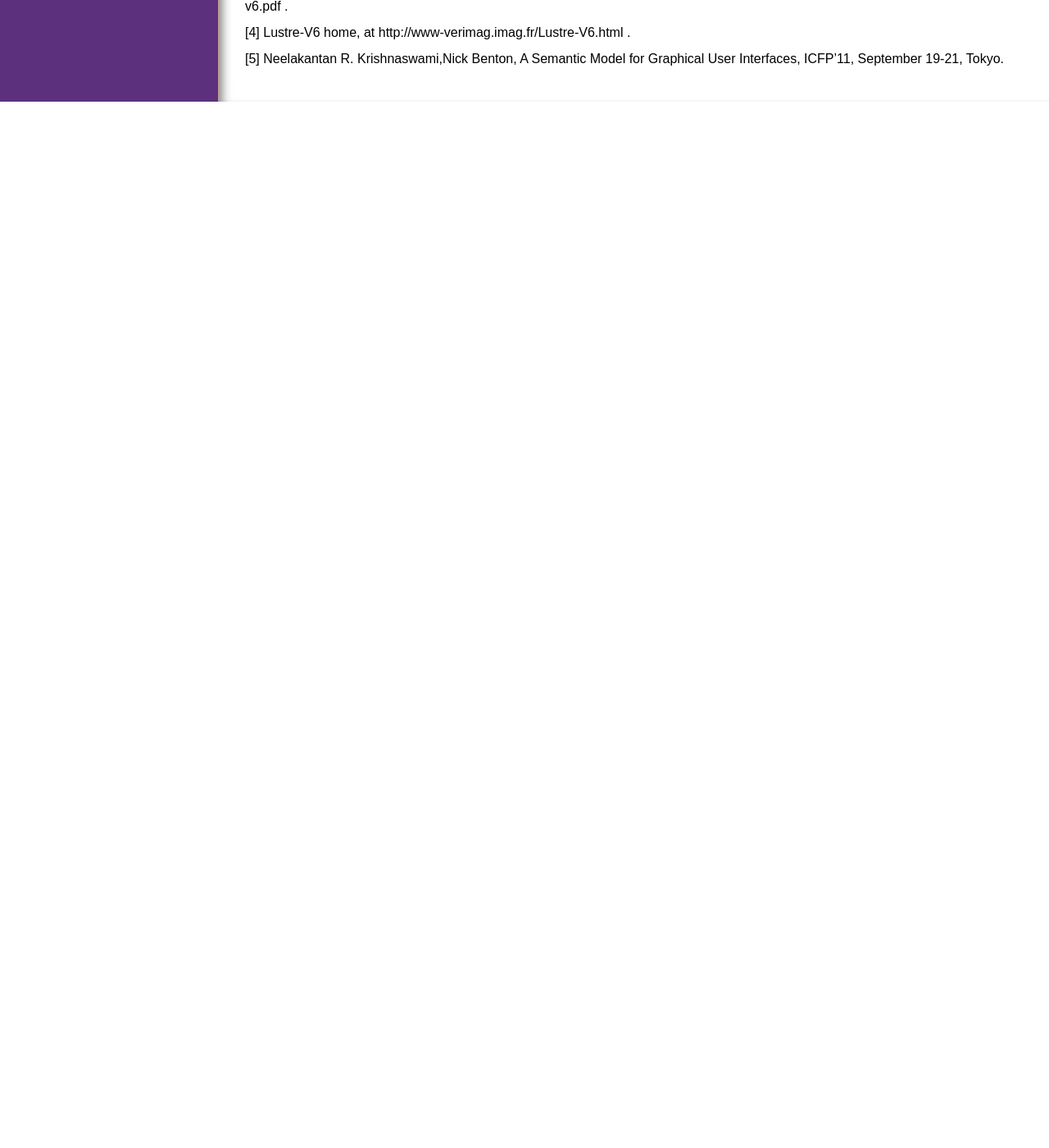
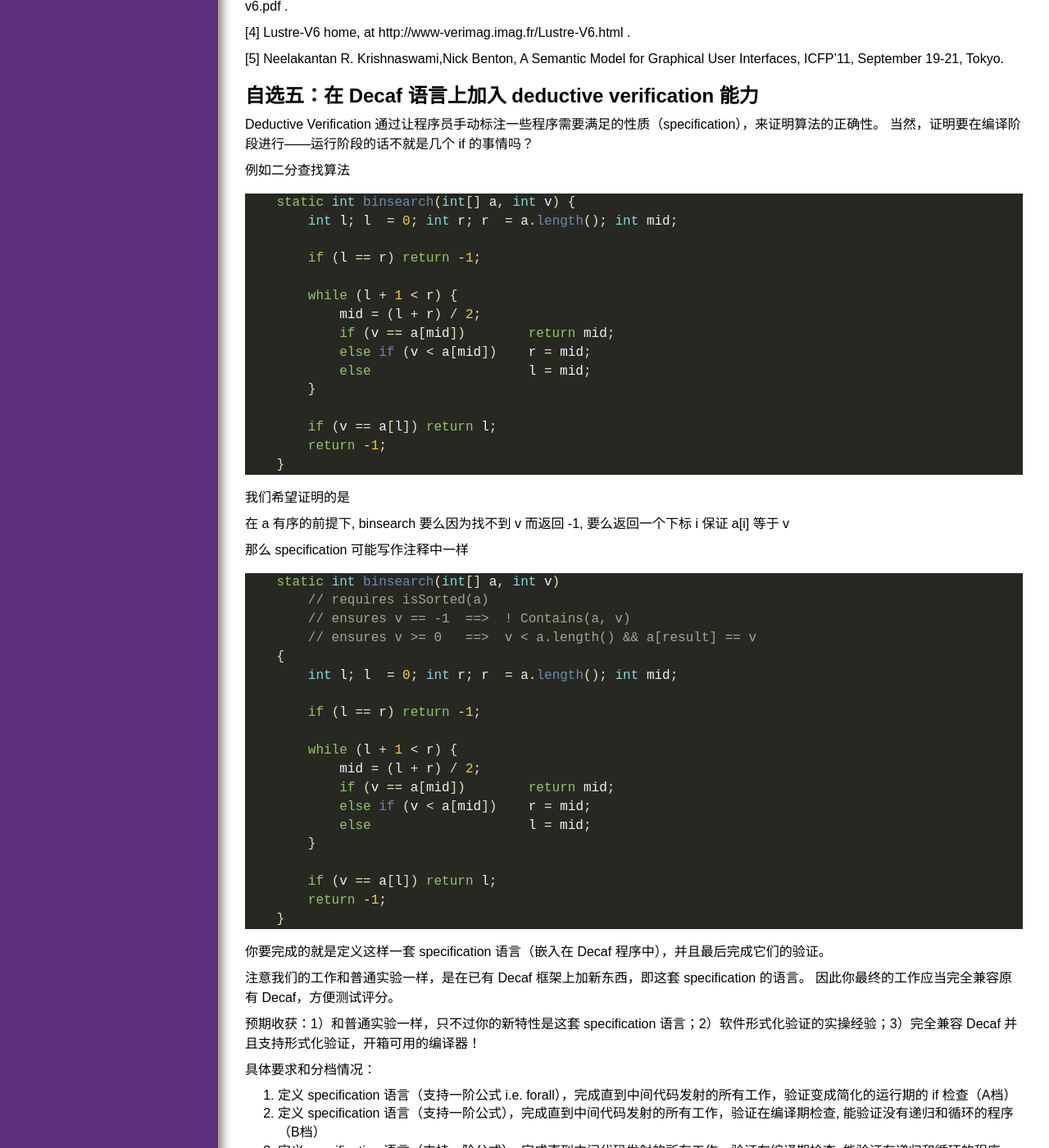
Before and after one commit to chyyuu/compiler_course_info, a Jekyll site: the page built from readinglist.md, in a window 1280 px wide and 1400 px high, scrolled down 7963 px. Shown: the whole window at 82% size. Built offline with Jekyll 4.4.1, drawn with Linux system fonts in a browser that asks for light colours; nearby versions of some CDN libraries; our own code applies the rules of GitHub Pages for plain Markdown files; before the commit the page ends 8087 px from its top, so only the background shows below that; some of the changed text lies outside the part shown.

Commit message:
Update readinglist.md

````diff
--- a/readinglist.md
+++ b/readinglist.md
@@ -275,3 +275,87 @@ RUST语言是一种新型系统语言，用于操作系统等大型系统软件
 [4] Lustre-V6 home, at http://www-verimag.imag.fr/Lustre-V6.html .
 
 [5] Neelakantan R. Krishnaswami,Nick Benton, A Semantic Model for Graphical User Interfaces, ICFP'11, September 19-21, Tokyo.
+
+
+
+## 自选五：在 Decaf 语言上加入 deductive verification 能力
+Deductive Verification 通过让程序员手动标注一些程序需要满足的性质（specification），来证明算法的正确性。
+当然，证明要在编译阶段进行——运行阶段的话不就是几个 if 的事情吗？
+
+例如二分查找算法
+```java
+    static int binsearch(int[] a, int v) {
+        int l; l  = 0; int r; r  = a.length(); int mid;
+
+        if (l == r) return -1;
+
+        while (l + 1 < r) {
+            mid = (l + r) / 2;
+            if (v == a[mid])        return mid;
+            else if (v < a[mid])    r = mid;
+            else                    l = mid;
+        }
+
+        if (v == a[l]) return l;
+        return -1;
+    }
+```
+
+我们希望证明的是
+> 在 a 有序的前提下,
+> binsearch 要么因为找不到 v 而返回 -1,
+> 要么返回一个下标 i 保证 a[i] 等于 v
+
+那么 specification 可能写作注释中一样
+```java
+    static int binsearch(int[] a, int v)
+        // requires isSorted(a)
+        // ensures v == -1  ==>  ! Contains(a, v)
+        // ensures v >= 0   ==>  v < a.length() && a[result] == v
+    {
+        int l; l  = 0; int r; r  = a.length(); int mid;
+
+        if (l == r) return -1;
+
+        while (l + 1 < r) {
+            mid = (l + r) / 2;
+            if (v == a[mid])        return mid;
+            else if (v < a[mid])    r = mid;
+            else                    l = mid;
+        }
+
+        if (v == a[l]) return l;
+        return -1;
+    }
+```
+
+你要完成的就是定义这样一套 specification 语言（嵌入在 Decaf 程序中），并且最后完成它们的验证。
+
+注意我们的工作和普通实验一样，是在已有 Decaf 框架上加新东西，即这套 specification 的语言。
+因此你最终的工作应当完全兼容原有 Decaf，方便测试评分。
+
+预期收获：1）和普通实验一样，只不过你的新特性是这套 specification 语言；2）软件形式化验证的实操经验；3）完全兼容 Decaf 并且支持形式化验证，开箱可用的编译器！
+
+具体要求和分档情况：
+0. 定义 specification 语言（支持一阶公式 i.e. forall），完成直到中间代码发射的所有工作，验证变成简化的运行期的 if 检查（A档）
+1. 定义 specification 语言（支持一阶公式），完成直到中间代码发射的所有工作，验证在编译期检查, 能验证没有递归和循环的程序（B档）
+2. 定义 specification 语言（支持一阶公式），完成直到中间代码发射的所有工作，验证在编译期检查, 能验证有递归和循环的程序（C档）
+
+### Reference
+[1] The Calculus of Computation - Decision Procedures with Applications to Verification: 基础知识，尤其是第 5 章
+
+[2] Dafny: 微软的实现的验证语言
+
+[3] Why3: 法国人开发的验证语言
+
+[4] Prusti (OOPSLA'19): 嵌入到 Rust 中而不是 decaf 中
+
+[5] Software Foundations: 形式化验证的形式化学习资料
+
+[6] [CMU 15-398](http://www.cs.cmu.edu/~emc/15-398/)
+
+[7] [CMU 15-414](https://www.cs.cmu.edu/~15414/)
+
+[8] [ENS semverif](https://www.di.ens.fr/~rival/semverif-2017/)
+
+[9] [z3](https://github.com/Z3Prover/z3): 大家都喜欢的 z3
````
